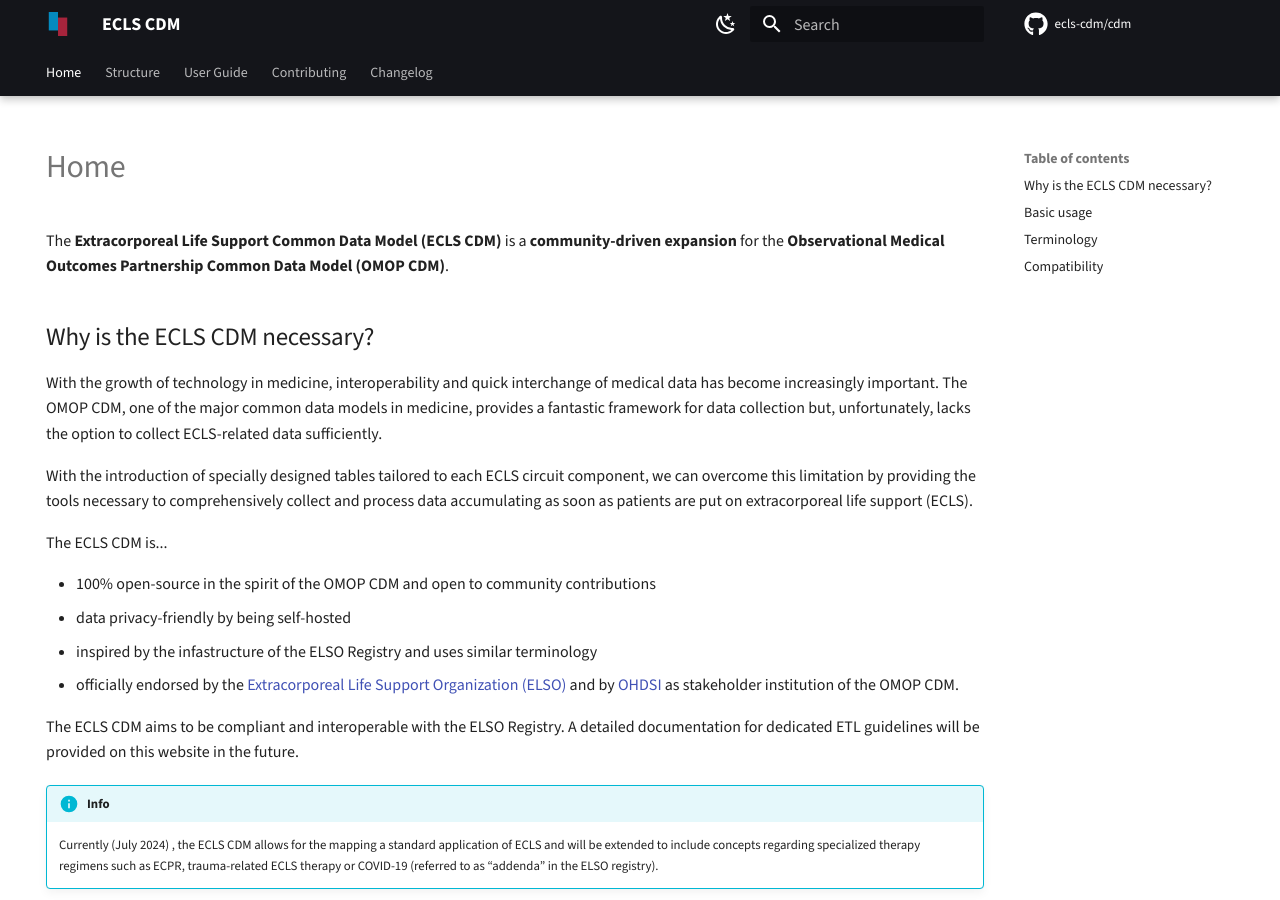
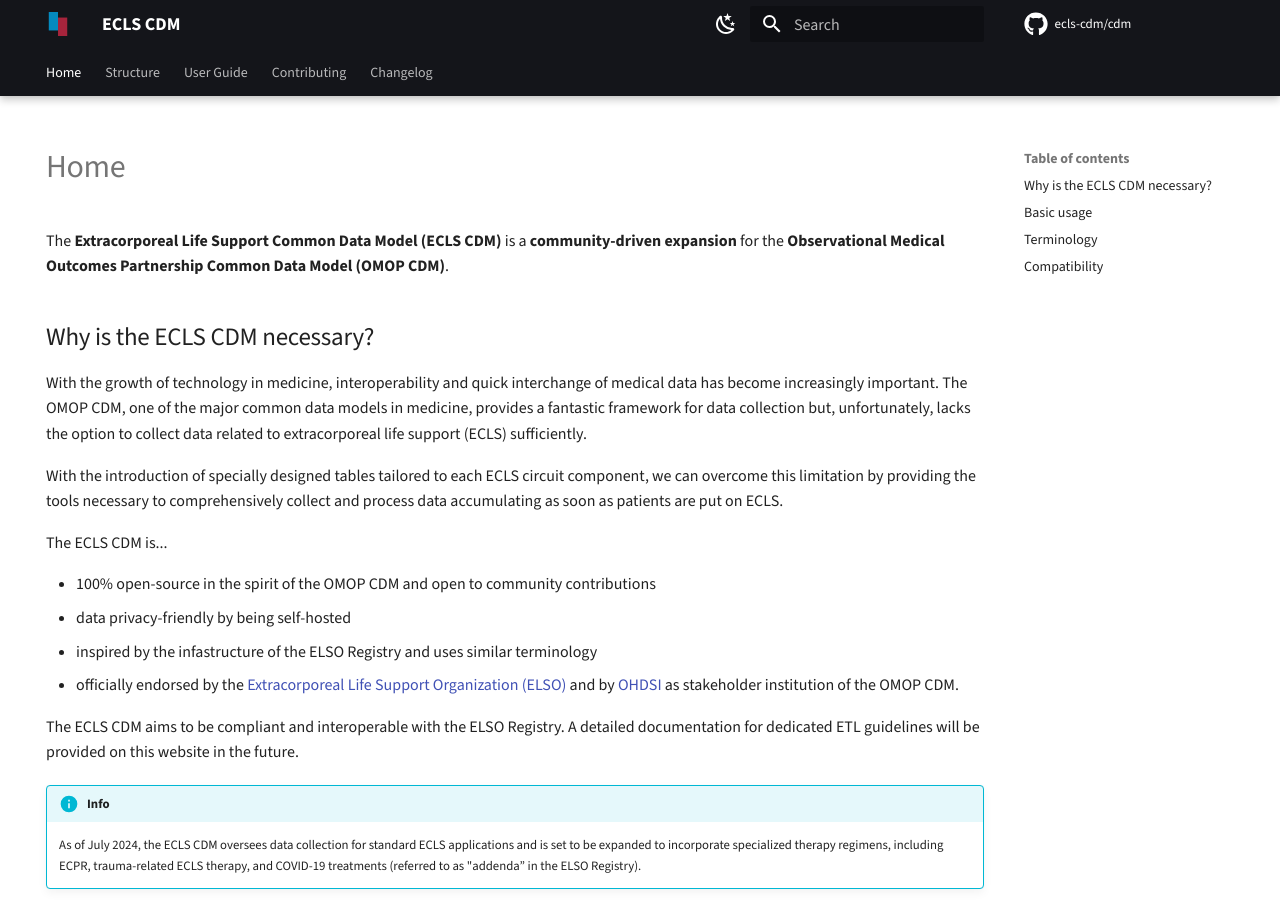
Before and after one commit to ecls-cdm/cdm, an MkDocs documentation site: the page built from docs/index.md, in a window 1280 px wide and 900 px high. Built offline with MkDocs 1.6.1 and Material for MkDocs 9.7.7, drawn with Linux system fonts in a browser that asks for light colours; comment, search, counter and statistics services are not loaded.

Commit message:
Update infobox and move definition of ECLS to other paragraph

```diff
--- a/docs/index.md
+++ b/docs/index.md
@@ -13,12 +13,13 @@ With the growth of technology in medicine, interoperability and quick
 interchange of medical data has become increasingly important. The OMOP
 CDM, one of the major common data models in medicine, provides a
 fantastic framework for data collection but, unfortunately, lacks the
-option to collect ECLS-related data sufficiently.
+option to collect data related to extracorporeal life support (ECLS)
+sufficiently.
 
 With the introduction of specially designed tables tailored to each ECLS
 circuit component, we can overcome this limitation by providing the
 tools necessary to comprehensively collect and process data accumulating
-as soon as patients are put on extracorporeal life support (ECLS).
+as soon as patients are put on ECLS.
 
 The ECLS CDM is...
 
@@ -35,10 +36,10 @@ A detailed documentation for dedicated ETL guidelines will be provided on
 this website in the future.
 
 !!! info
-    Currently (July 2024) , the ECLS CDM allows for the mapping a standard
-    application of ECLS and will be extended to include concepts regarding
-    specialized therapy regimens such as ECPR, trauma-related ECLS therapy or
-    COVID-19 (referred to as “addenda” in the ELSO registry).
+    As of July 2024, the ECLS CDM oversees data collection for standard
+    ECLS applications and is set to be expanded to incorporate specialized
+    therapy regimens, including ECPR, trauma-related ECLS therapy,
+    and COVID-19 treatments (referred to as "addenda” in the ELSO Registry).
 
 ## Basic usage
 
```
